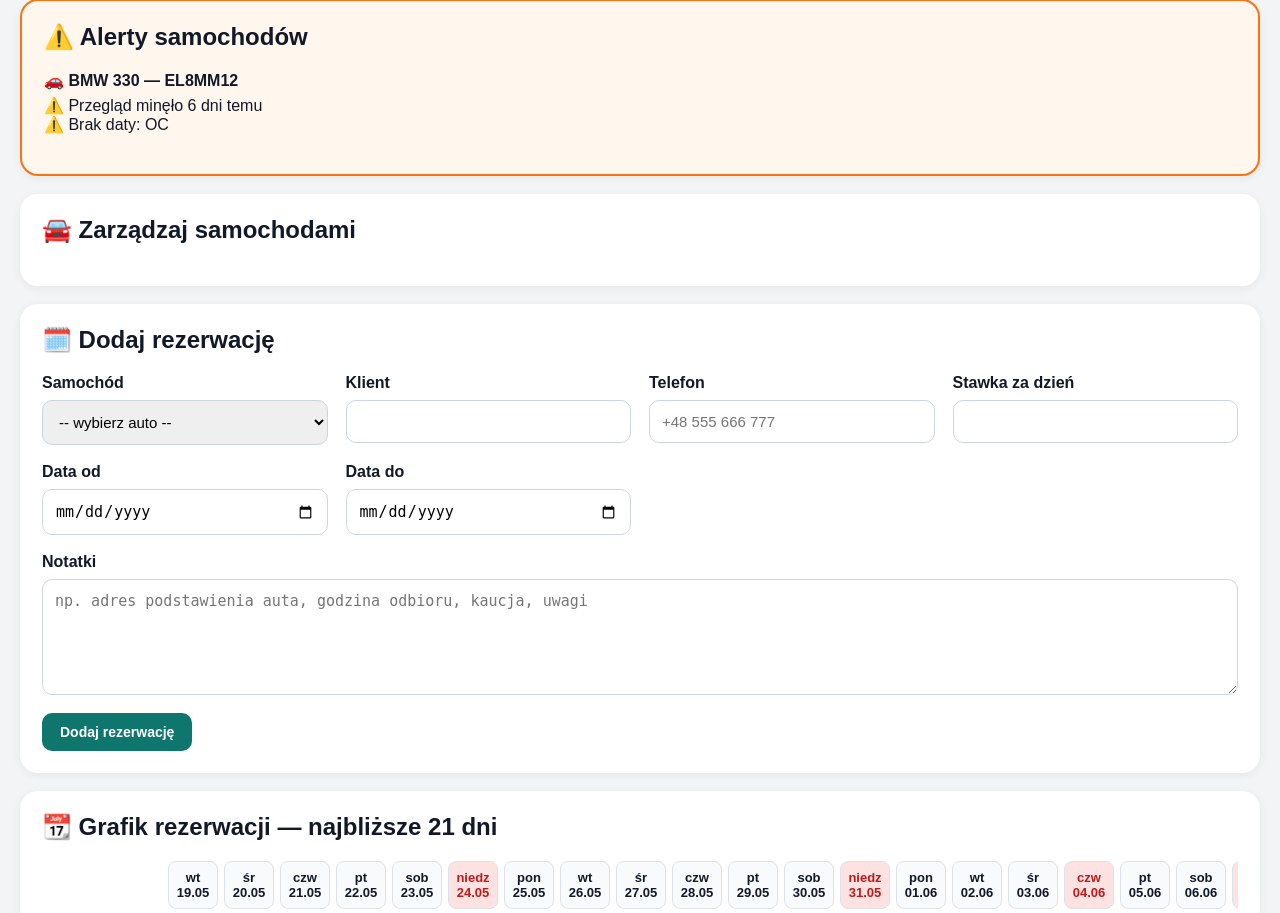
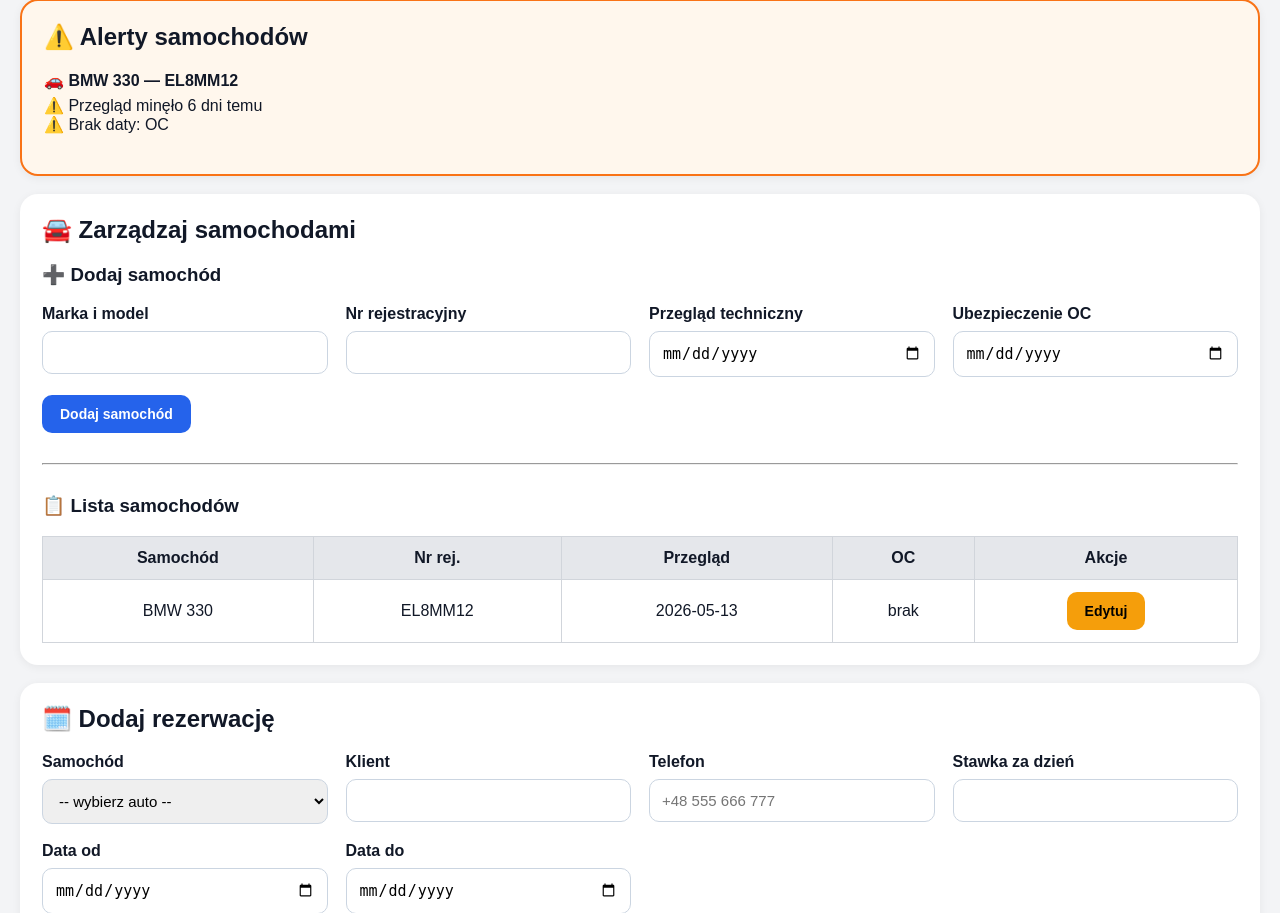
Before and after one commit to madamkiewicz-bit/car-rental-app, a Flask app: page / in a window 1280 px wide. Shown: the part 100-1013 px from the top of the page. Run offline with Flask 3, Linux system fonts and the light colour scheme; data comes from the database, SQL or seed files in the repository.

Commit message:
fix edit car

```diff
--- a/templates/index.html
+++ b/templates/index.html
@@ -341,7 +341,7 @@ summary{
 🚘 Zarządzaj samochodami
 </h2>
 
-<div id="cars-admin" class="hidden">
+<div id="cars-admin">
 
 {% if edit_car %}
 
@@ -466,7 +466,7 @@ Dodaj samochód
 
 <button class="btn-orange">
 Edytuj
-</button>
+</button
 
 </form>
 
```
